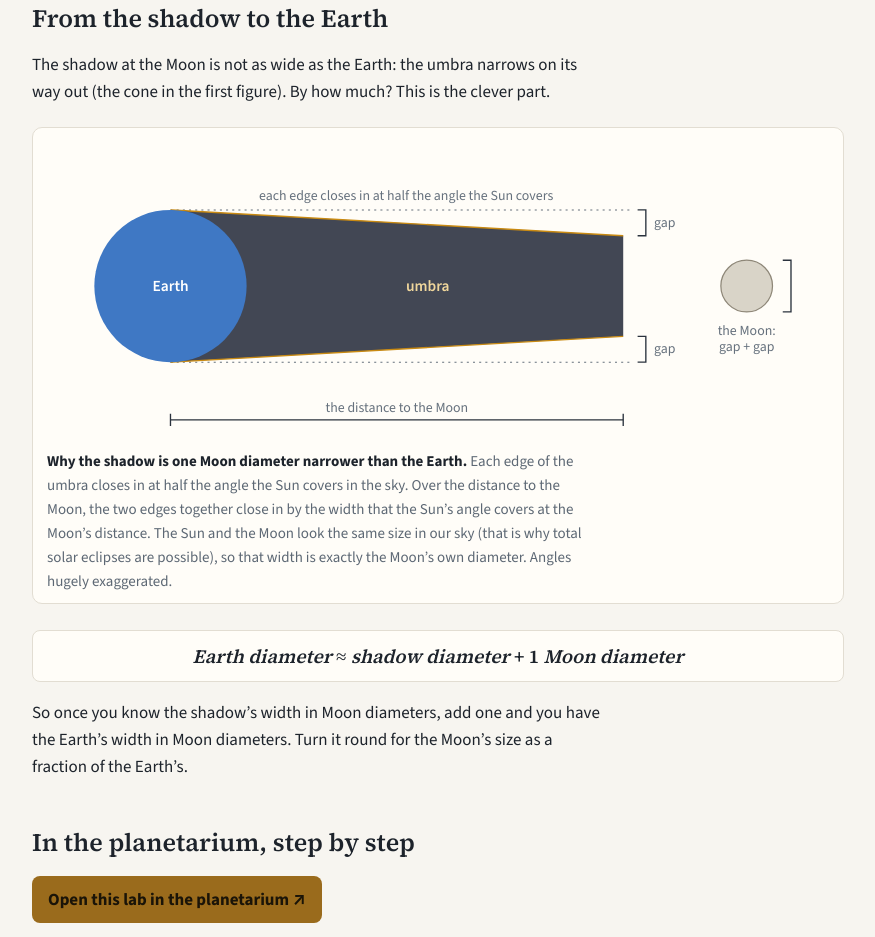
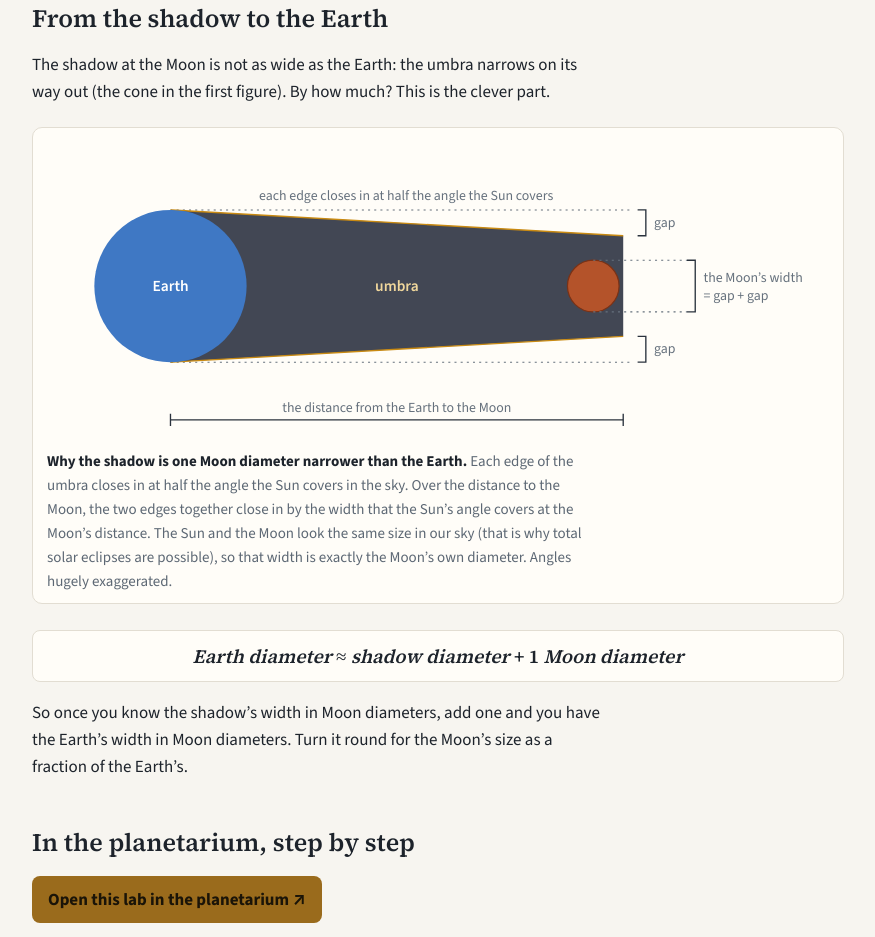
Before and after one commit to hoppese/astro-labs, a plain HTML site: page planetarium/guide/eclipse-timing.html in a window 1280 px wide. Shown: the part 4607-5544 px from the top of the page, without its empty margins (336-1211 px from the left). Drawn offline with nearby package versions, Linux system fonts and the light colour scheme.

Commit message:
Lab guide (eclipse): in the taper figure the Moon sits at the end of the Earth-Moon distance, in the umbra, with its width shown equal to the two gaps
Co-Authored-By: Claude Opus 5.5 <noreply@anthropic.com>
Claude-Session: https://claude.ai/code/session_01GL5SmmTfi7a5EboRiuLS22

```diff
--- a/planetarium/guide/eclipse-timing.html
+++ b/planetarium/guide/eclipse-timing.html
@@ -137,13 +137,14 @@
 <line class="guide-l" x1="120" y1="66" x2="570" y2="66"/><line class="guide-l" x1="120" y1="214" x2="570" y2="214"/>
 <line class="ray u" x1="120" y1="66" x2="560" y2="91.1"/><line class="ray u" x1="120" y1="214" x2="560" y2="188.9"/>
 <circle class="earth" cx="120" cy="140" r="74"/><text class="lbl" x="120" y="145" text-anchor="middle" style="fill:#fff">Earth</text>
-<text class="lbl u" x="370.0" y="145" text-anchor="middle">umbra</text>
+<text class="lbl u" x="340.0" y="145" text-anchor="middle">umbra</text>
 <path class="dim" d="M574,66.0 h8 V91.1 h-8"/>
 <path class="dim" d="M574,188.9 h8 V214.0 h-8"/>
 <text class="lbl sm" x="590" y="82.5">gap</text><text class="lbl sm" x="590" y="205.5">gap</text>
-<circle class="moon" cx="680" cy="140" r="25.1"/><path class="dim" d="M715.065833826362,114.9 h8 V165.1 h-8"/>
-<text class="lbl sm" x="680" y="187.1" text-anchor="middle">the Moon:</text><text class="lbl sm" x="680" y="203.1" text-anchor="middle">gap + gap</text>
-<path class="dim" d="M120,270 H560"/><path class="dim" d="M120,264 v12 M560,264 v12"/><text class="lbl sm" x="340.0" y="262" text-anchor="middle">the distance to the Moon</text>
+<circle class="moon eclipsed" cx="530.9" cy="140" r="25.1"/>
+<path class="dim" d="M622,114.9 h8 V165.1 h-8"/><path class="guide-l" d="M530.9,114.9 H622 M530.9,165.1 H622"/>
+<text class="lbl sm" x="638" y="136">the Moon’s width</text><text class="lbl sm" x="638" y="154">= gap + gap</text>
+<path class="dim" d="M120,270 H560"/><path class="dim" d="M120,264 v12 M560,264 v12"/><text class="lbl sm" x="340.0" y="262" text-anchor="middle">the distance from the Earth to the Moon</text>
 <text class="lbl sm" x="206" y="56">each edge closes in at half the angle the Sun covers</text>
 </svg>
     <figcaption><b>Why the shadow is one Moon diameter narrower than the Earth.</b> Each edge of the umbra closes in at half the angle the Sun covers in the sky. Over the distance to the Moon, the two edges together close in by the width that the Sun’s angle covers at the Moon’s distance. The Sun and the Moon look the same size in our sky (that is why total solar eclipses are possible), so that width is exactly the Moon’s own diameter. Angles hugely exaggerated.</figcaption>
```
Also changed, not shown: planetarium/tools/guide/fig_taper.svg.html (+5 -4 lines), 1 other file.
